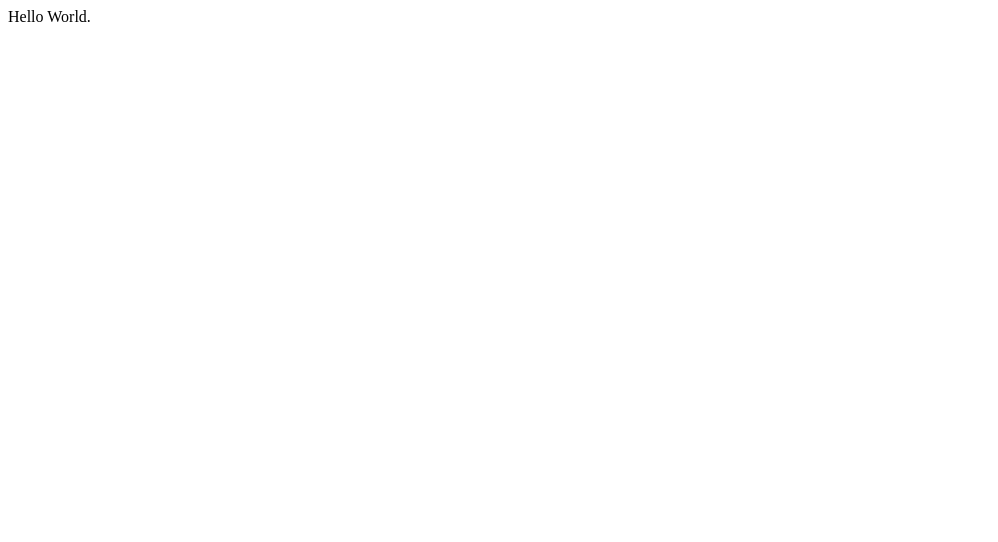
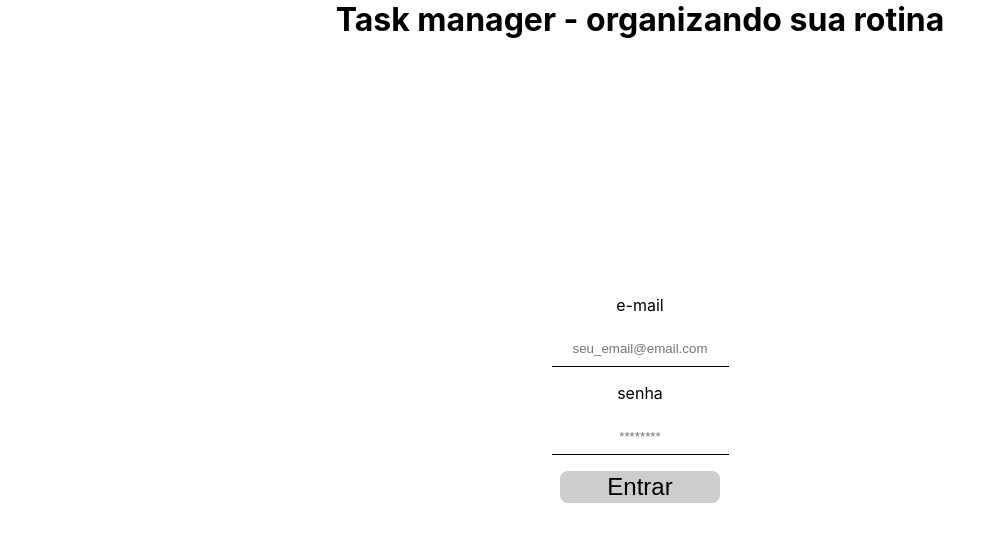
Before and after one commit to Valdeci97/task-manager, a React (Vite) app in the folder app/: page /login in a window 1280 px wide. Shown: the top 542 px of the page, without its empty margins (0-998 px from the left). Built offline with nearby package versions, Linux system fonts and the light colour scheme.

Commit message:
feat(app): include routes

```diff
--- a/app/src/App.tsx
+++ b/app/src/App.tsx
@@ -1,3 +1,11 @@
+import Router from './Router';
+import GlobalStyle from './styles';
+
 export default function App() {
-  return <>Hello World.</>;
+  return (
+    <>
+      <Router />
+      <GlobalStyle />
+    </>
+  );
 }
--- a/app/src/main.tsx
+++ b/app/src/main.tsx
@@ -1,9 +1,12 @@
 import React from 'react';
 import ReactDOM from 'react-dom/client';
+import { BrowserRouter } from 'react-router-dom';
 import App from './App';
 
 ReactDOM.createRoot(document.getElementById('root') as HTMLElement).render(
   <React.StrictMode>
-    <App />
+    <BrowserRouter>
+      <App />
+    </BrowserRouter>
   </React.StrictMode>,
 );
```
